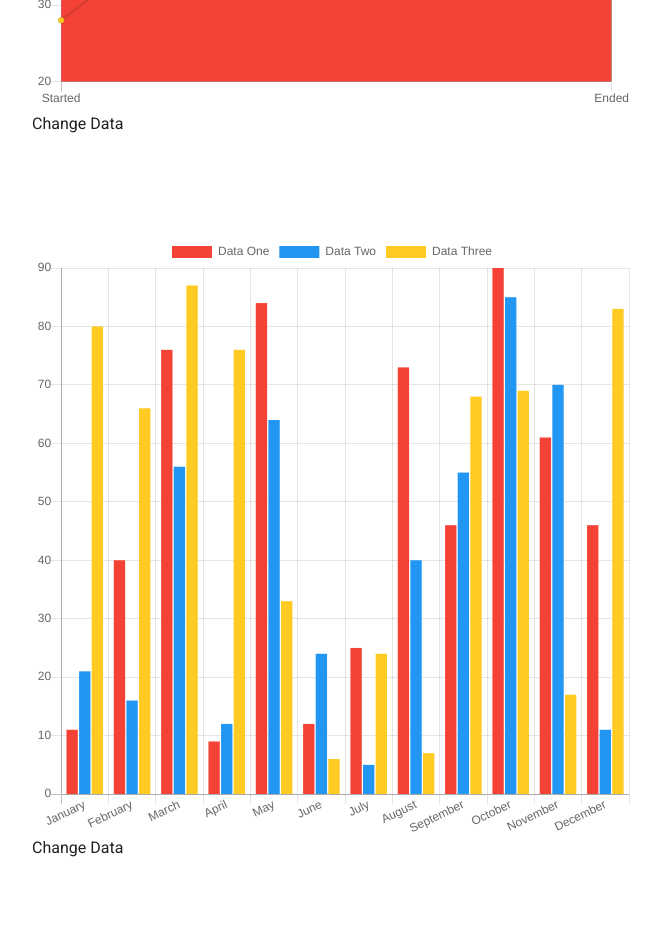
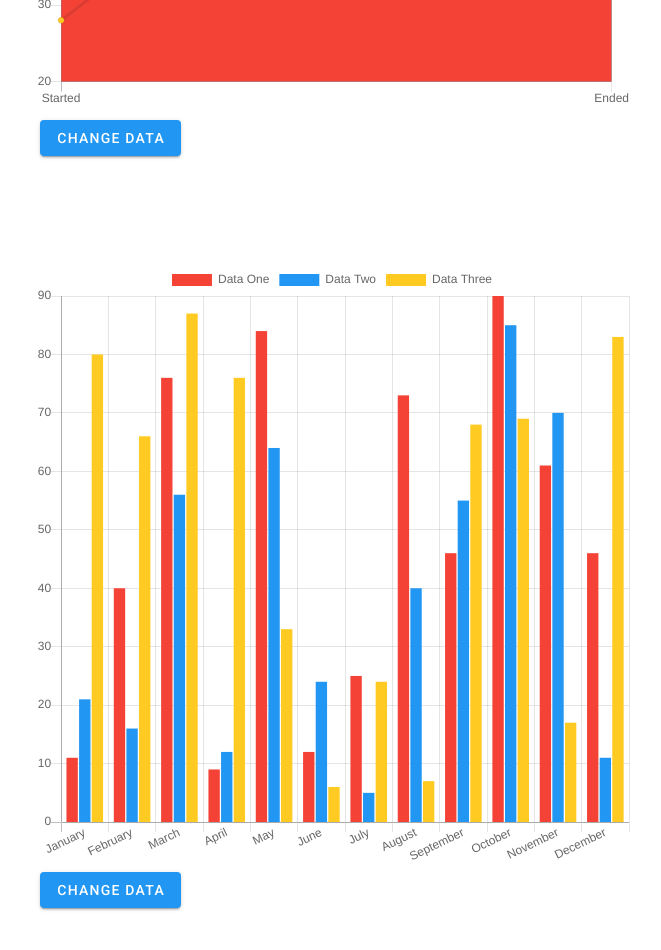
Before and after one commit to TatevG/nuxt-auth, a Nuxt app: page /Dashboard in a window 1280 px wide. Shown: the part 1500-2450 px from the top of the page, without its empty margins (308-969 px from the left). Built offline with nearby package versions, Linux system fonts and the light colour scheme.

Commit message:
minor changes

```diff
--- a/components/BarChart.vue
+++ b/components/BarChart.vue
@@ -1,9 +1,17 @@
 <template>
     <div class="nuxt-component-charts-random">
         <Bar :chart-data="datacollection"></Bar>
-        <button @click="randomizeData()">Change Data</button>
+
+        <v-btn
+            class="ma-2"
+            color="info"
+            @click="randomizeData()"
+        >
+            Change data
+        </v-btn>
     </div>
 </template>
+
 <script>
 import Bar from './charts/Bar'
 
--- a/components/LineChart.vue
+++ b/components/LineChart.vue
@@ -2,7 +2,13 @@
     <div class="nuxt-component-charts-random">
         <LineChart :chart-data="datacollection"></LineChart>
 
-        <button @click="randomizeData()">Change Data</button>
+        <v-btn
+            class="ma-2"
+            color="info"
+            @click="randomizeData()"
+        >
+            Change data
+        </v-btn>
     </div>
 </template>
 
```
